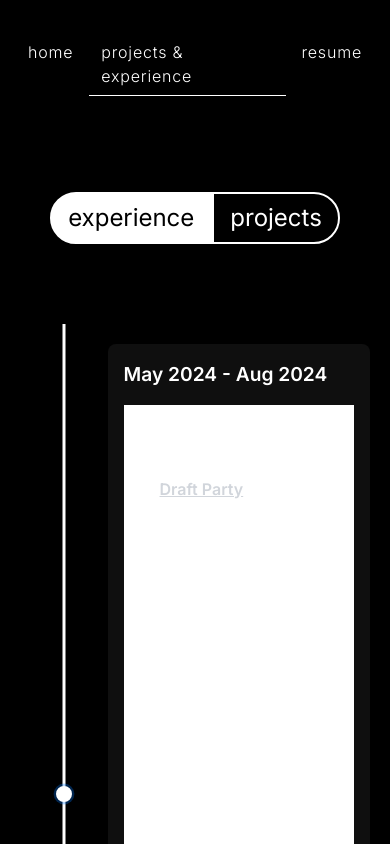
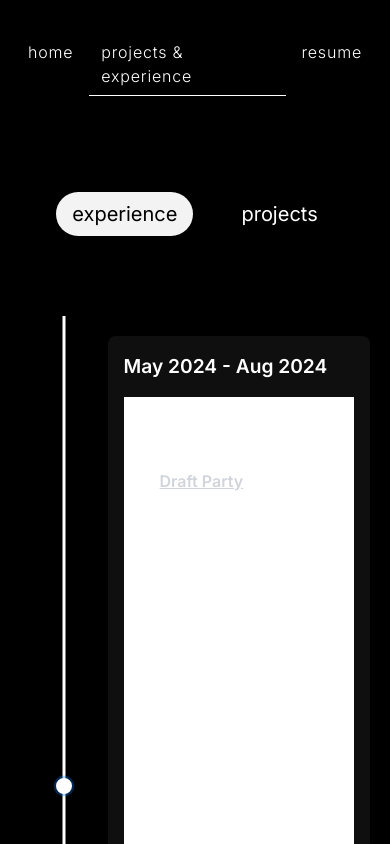
Before and after one commit to CanadianDesk/portfolio, a Next.js app: page /work in a window 390 px wide. Shown: the top 844 px of the page. Built offline with nearby package versions, Linux system fonts and the light colour scheme.

Commit message:
Changed tabs on work page

```diff
--- a/src/app/page.tsx
+++ b/src/app/page.tsx
@@ -26,23 +26,23 @@ export default function Home() {
           </div>
           <MoveRight />
         </Link>
-        <Link className="bg-white text-black w-4/5 md:w-1/3 mx-auto flex items-center justify-between py-2 px-16 rounded-full hover:text-white hover:bg-black border-2 border-white my-2" href='/work'>
+        {/* <Link className="bg-white text-black w-4/5 md:w-1/3 mx-auto flex items-center justify-between py-2 px-16 rounded-full hover:text-white hover:bg-black border-2 border-white my-2" href='/work'>
           <div>
             contact me
           </div>
           <MoveRight />
-        </Link>
+        </Link> */}
         <h1 className="mx-8 text-4xl font-semibold mt-16">
           socials.
         </h1>
         <div className="mx-8 font-thin mt-6 mb-32">
-          <a className="flex space-x-2 mb-4" href="https://github.com/CanadianDesk">
+          <a className="flex space-x-2 mb-4" href="https://github.com/CanadianDesk" target="_blank">
             <Github/> <span className="underline hover:text-gray-400">Github</span>
           </a>
-          <a className="flex space-x-2 my-4" href="https://www.linkedin.com/in/avinav-bhandari-35a4541ba/">
+          <a className="flex space-x-2 my-4" href="https://www.linkedin.com/in/avinav-bhandari-35a4541ba/" target="_blank">
             <Linkedin/> <span className="underline hover:text-gray-400">LinkedIn</span>
           </a>
-          <a className="flex space-x-2 my-4" href="mailto:avinav.bhandari@mail.utoront.ca">
+          <a className="flex space-x-2 my-4" href="mailto:avinav.bhandari@mail.utoront.ca" target="_blank">
             <Mail/> <span className="underline hover:text-gray-400">avinav.bhandari@mail.utoronto.ca</span>
           </a>
         </div>
--- a/src/app/work/page.tsx
+++ b/src/app/work/page.tsx
@@ -155,10 +155,11 @@ function WorkPageContent() {
     <div className="">
       <Navbar />
       <main className="flex min-h-screen flex-col bg-black text-white mb-32">
-          <div className="flex justify-center align-middle mb-20 mt-16 text-2xl">
-            <button onClick={() => {setActiveTab(Tab.EXPERIENCE);}} className={`px-4 py-2 rounded-l-full ${activeTab === Tab.EXPERIENCE ? "bg-white text-black" : "bg-black"} border-2 border-white`}>experience</button>
-            <button onClick={() => setActiveTab(Tab.PROJECTS)} className={`px-4 py-2 rounded-r-full ${activeTab === Tab.PROJECTS ? "bg-white text-black" : "bg-black"} border-2 border-white`}>projects</button>
+          <div className="flex justify-center space-x-8 align-middle mb-20 mt-16 text-xl">
+            <button onClick={() => {setActiveTab(Tab.EXPERIENCE);}} className={`rounded-full px-4 py-2 ${activeTab === Tab.EXPERIENCE ? `bg-white text-black animate-pulse` : `bg-black text-white hover:border hover:border-white`}`}>experience</button>
+            <button onClick={() => setActiveTab(Tab.PROJECTS)} className={`rounded-full px-4 py-2 ${activeTab === Tab.PROJECTS ? `bg-white text-black animate-pulse` : `bg-black text-white hover:border hover:border-white`}`}>projects</button>
           </div>
+          <div className="flex justify-center align-middle">
             <Chrono
               items={activeTab === Tab.EXPERIENCE ? exprerienceItems : projectItems}
               mode="VERTICAL_ALTERNATING"
@@ -180,6 +181,7 @@ function WorkPageContent() {
             >
               {activeTab === Tab.EXPERIENCE ? experienceContent : projectContent}
             </Chrono>
+          </div>
       </main>
       <Footer />
     </div>
--- a/src/components/footer.tsx
+++ b/src/components/footer.tsx
@@ -3,13 +3,13 @@ import { Linkedin, Mail, Github } from "lucide-react"
 export default function Footer() {
   return (
     <div className="w-full bg-[#0f0f0f] flex flex-row justify-center align-middle py-12 text-white">
-      <a className="mx-8" href="https://github.com/CanadianDesk">
+      <a className="mx-8" href="https://github.com/CanadianDesk" target="_blank">
         <Github/>
       </a>
-      <a className="mx-8" href="https://www.linkedin.com/in/avinav-bhandari-35a4541ba/">
+      <a className="mx-8" href="https://www.linkedin.com/in/avinav-bhandari-35a4541ba/" target="_blank">
         <Linkedin/>
       </a>
-      <a className="mx-8" href="mailto:avinav.bhandari@mail.utoront.ca">
+      <a className="mx-8" href="mailto:avinav.bhandari@mail.utoront.ca" target="_blank">
         <Mail/>
       </a>
     </div>
```
Lines whose indentation alone changed are shown as unchanged.
